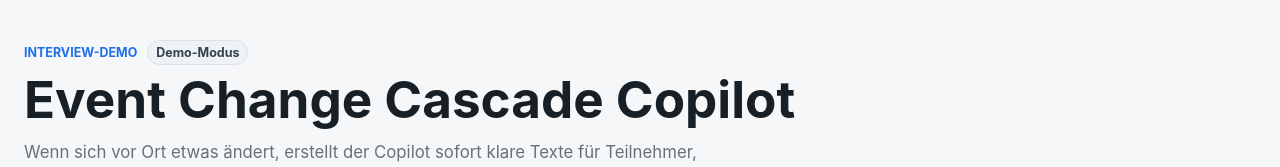
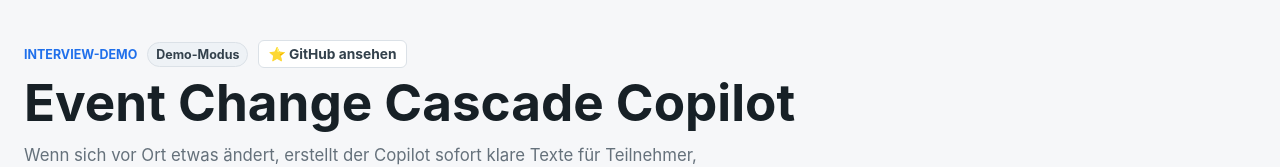
Before and after one commit to Slyog/EventCopilot, a Next.js app: page / in a window 1280 px wide. Shown: the top 167 px of the page. Built offline with nearby package versions, Linux system fonts and the light colour scheme; no server answers.

Commit message:
Refine demo UX, clarify integration boundaries, and document validation + retry flow

```diff
--- a/app/globals.css
+++ b/app/globals.css
@@ -69,6 +69,25 @@ textarea {
   font-size: 0.78rem;
   font-weight: 700;
   padding: 4px 8px;
+}
+
+.github-link {
+  align-items: center;
+  background: #ffffff;
+  border: 1px solid var(--line);
+  border-radius: 6px;
+  color: #33414c;
+  display: inline-flex;
+  font-size: 0.86rem;
+  font-weight: 650;
+  gap: 6px;
+  padding: 5px 9px;
+  text-decoration: none;
+}
+
+.github-link:hover {
+  background: #fbfcfd;
+  border-color: #cfd7df;
 }
 
 h1,
@@ -505,6 +524,24 @@ button[type="button"]:disabled {
   color: #52616c;
 }
 
+.validation-badge {
+  border-radius: 999px;
+  font-size: 0.75rem;
+  font-weight: 750;
+  line-height: 1;
+  padding: 5px 8px;
+}
+
+.validation-ok {
+  background: #eaf8ef;
+  color: #17663a;
+}
+
+.validation-review {
+  background: #fff6df;
+  color: #8a5a00;
+}
+
 .workflow-status {
   color: var(--muted);
   font-size: 0.82rem;
@@ -536,6 +573,12 @@ button[type="button"]:disabled {
   line-height: 1.45;
   margin: 0;
   padding-left: 18px;
+}
+
+.review-box p {
+  font-size: 0.84rem;
+  line-height: 1.45;
+  margin: 0;
 }
 
 .card-grid {
--- a/app/page.tsx
+++ b/app/page.tsx
@@ -23,6 +23,7 @@ type CascadeResponse = {
   auswirkung?: unknown;
   naechste_schritte?: unknown;
   impact_level?: unknown;
+  status?: unknown;
   _errors?: unknown;
   _valid?: unknown;
 };
@@ -175,8 +176,10 @@ const responseCards: Array<{ key: keyof CascadeResponse; label: string }> = [
 
 const processingLogSteps = [
   "Änderung empfangen",
-  "Änderungstyp erkannt",
-  "Rollenkommunikation generiert",
+  "LLM-Kommunikation generiert",
+  "Validierung geprüft",
+  "Retry bei Bedarf ausgelöst",
+  "Manuelle Prüfung falls nötig",
   "Antwort an Oberfläche zurückgegeben"
 ];
 
@@ -304,6 +307,8 @@ export default function Home() {
   const showTimeFields = shouldIncludeTimeFields(form.change_type);
   const selectedScenario =
     demoPresets.find((preset) => preset.label === selectedScenarioLabel) ?? null;
+  const needsManualReview =
+    response?.status === "manual_review_required" || validationErrors.length > 0;
   const outputStatus = isLoading
     ? "Texte werden vorbereitet"
     : error
@@ -451,6 +456,14 @@ export default function Home() {
         <div className="intro-meta">
           <p className="eyebrow">Interview-Demo</p>
           <span className="demo-badge">Demo-Modus</span>
+          <a
+            className="github-link"
+            href="https://github.com/Slyog/EventCopilot"
+            target="_blank"
+            rel="noopener noreferrer"
+          >
+            ⭐ GitHub ansehen
+          </a>
         </div>
         <h1>Event Change Cascade Copilot</h1>
         <p>
@@ -676,6 +689,17 @@ export default function Home() {
                 >
                   {getImpactLabel(response?.impact_level)}
                 </span>
+                {response ? (
+                  <span
+                    className={
+                      needsManualReview
+                        ? "validation-badge validation-review"
+                        : "validation-badge validation-ok"
+                    }
+                  >
+                    {needsManualReview ? "manuelle Prüfung" : "validiert"}
+                  </span>
+                ) : null}
               </div>
               <p className="workflow-status">
                 Aus einer Änderung werden klare Nachrichten für jede Rolle.
@@ -686,9 +710,10 @@ export default function Home() {
 
           {error ? <p className="error output-error">{error}</p> : null}
 
-          {validationErrors.length > 0 ? (
+          {needsManualReview ? (
             <section className="review-box">
               <h3>Manuelle Prüfung erforderlich</h3>
+              {validationErrors.length > 0 ? (
                 <ul>
                   {validationErrors.map((validationError, index) => (
                     <li key={`${validationError}-${index}`}>
@@ -696,6 +721,9 @@ export default function Home() {
                     </li>
                   ))}
                 </ul>
+              ) : (
+                <p>Status: manual_review_required</p>
+              )}
             </section>
           ) : null}
 
```
Also changed, not shown: demo workflow.jpg (added), 1 other file (tests, documents, lock files or other folders). Lines whose indentation alone changed are shown as unchanged.
